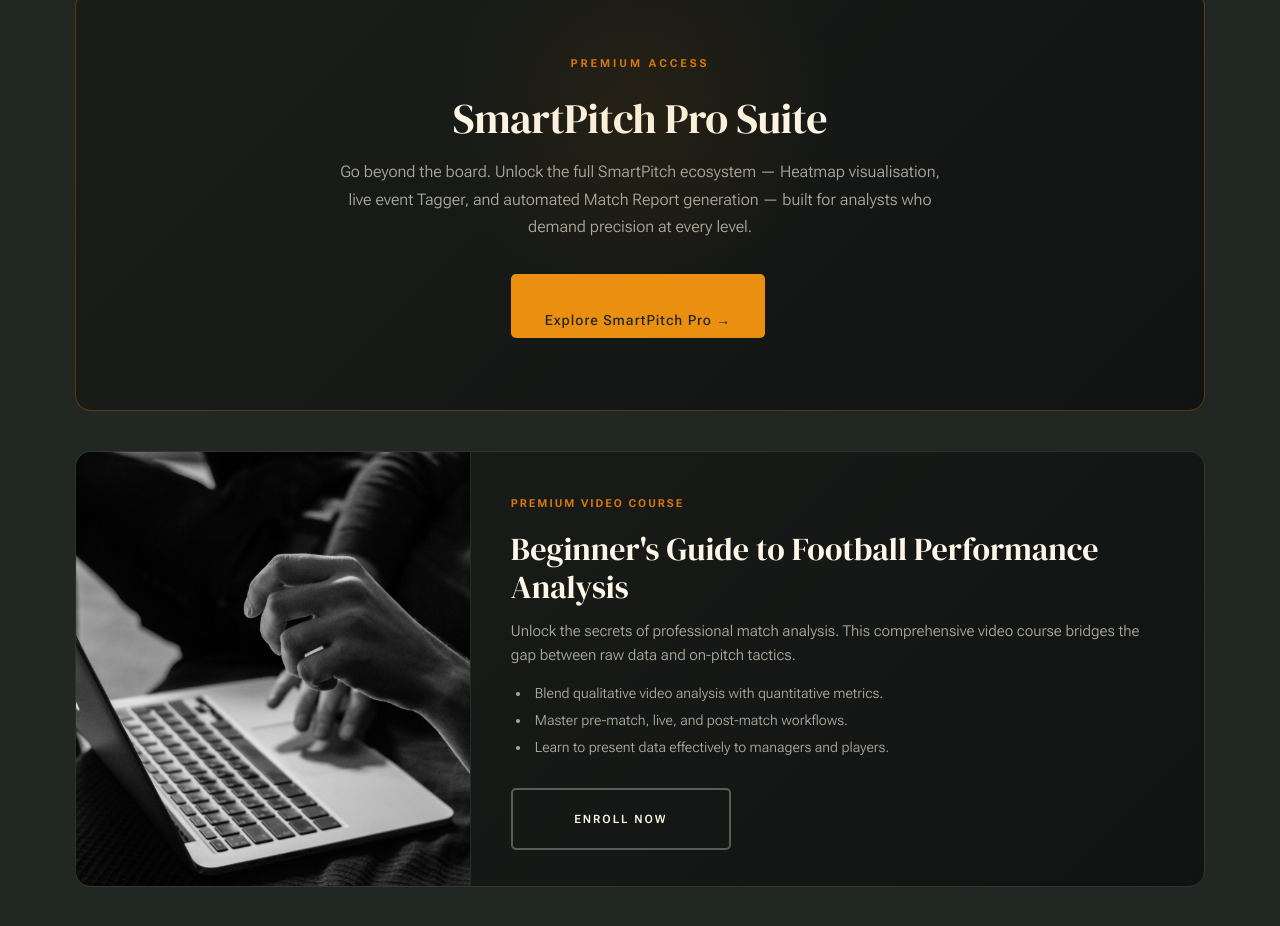
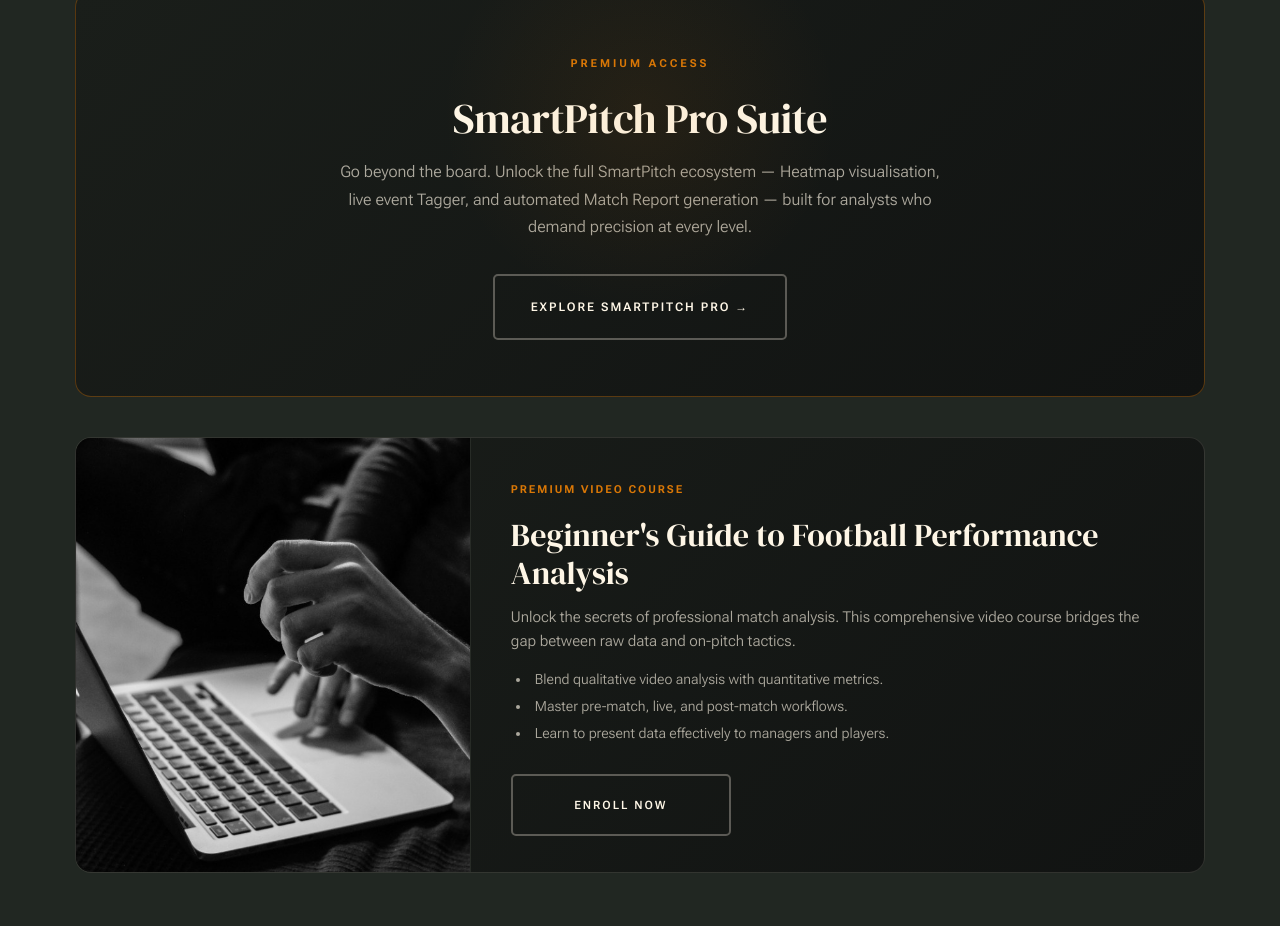
Before and after one commit to Chopra203/portfolio, a website: page smartpitch-suite.html in a window 1280 px wide. Shown: the part 1238-2164 px from the top of the page. Drawn offline with Linux system fonts and the light colour scheme.

Commit message:
Update Explore SmartPitch Pro button to consistent subtle-yet-bold outline style

```diff
--- a/smartpitch-suite.html
+++ b/smartpitch-suite.html
@@ -527,7 +527,7 @@
       <p>
         Go beyond the board. Unlock the full SmartPitch ecosystem — Heatmap visualisation, live event Tagger, and automated Match Report generation — built for analysts who demand precision at every level.
       </p>
-      <a href="pro-tour.html" class="btn btn--primary" style="font-size: 14px; letter-spacing: 1px; padding: 14px 32px; display: inline-block;">Explore SmartPitch Pro &rarr;</a>
+      <a href="pro-tour.html" class="btn-card" style="width: auto; min-width: 260px; padding: 15px 36px; font-size: 12px; display: inline-block;">Explore SmartPitch Pro &rarr;</a>
     </div>
   </div>
 
```
